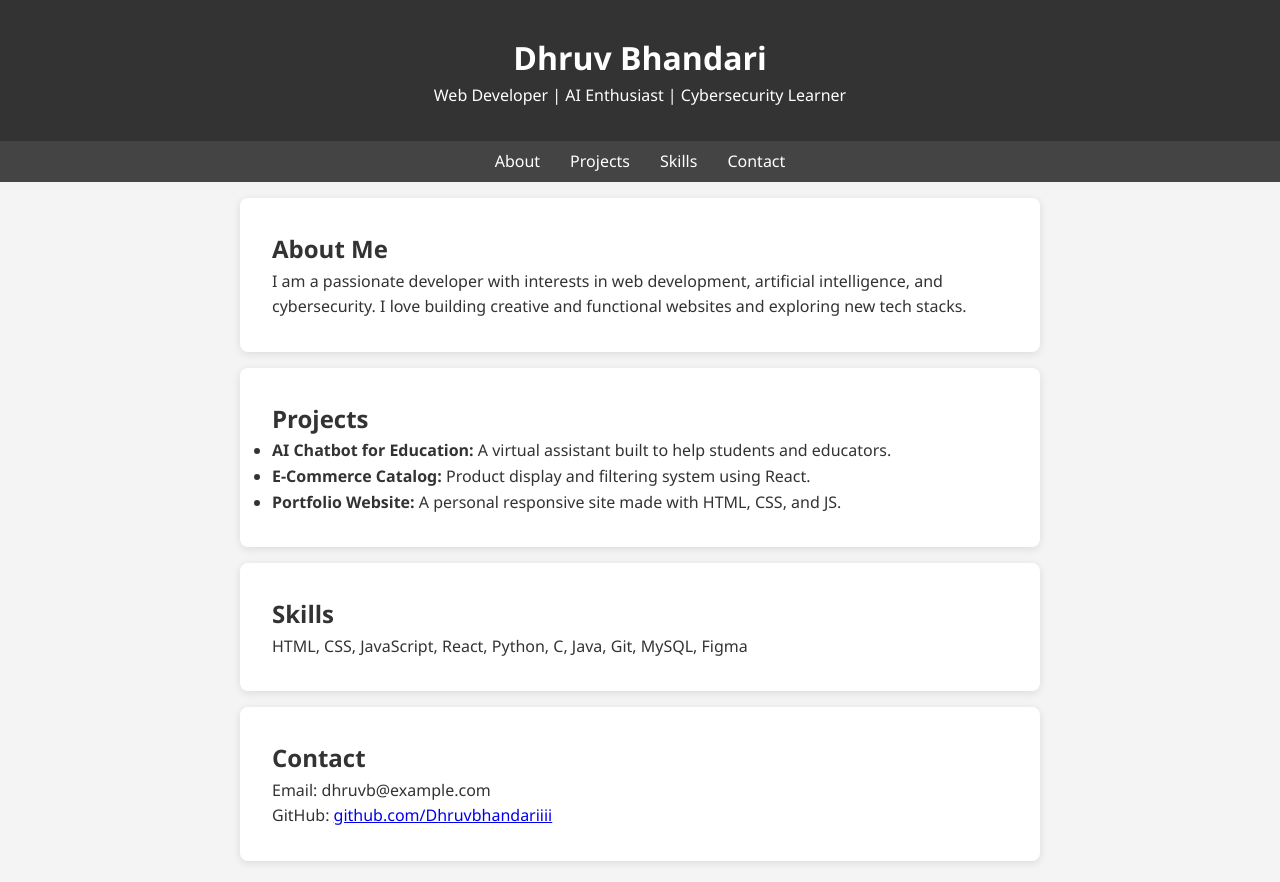
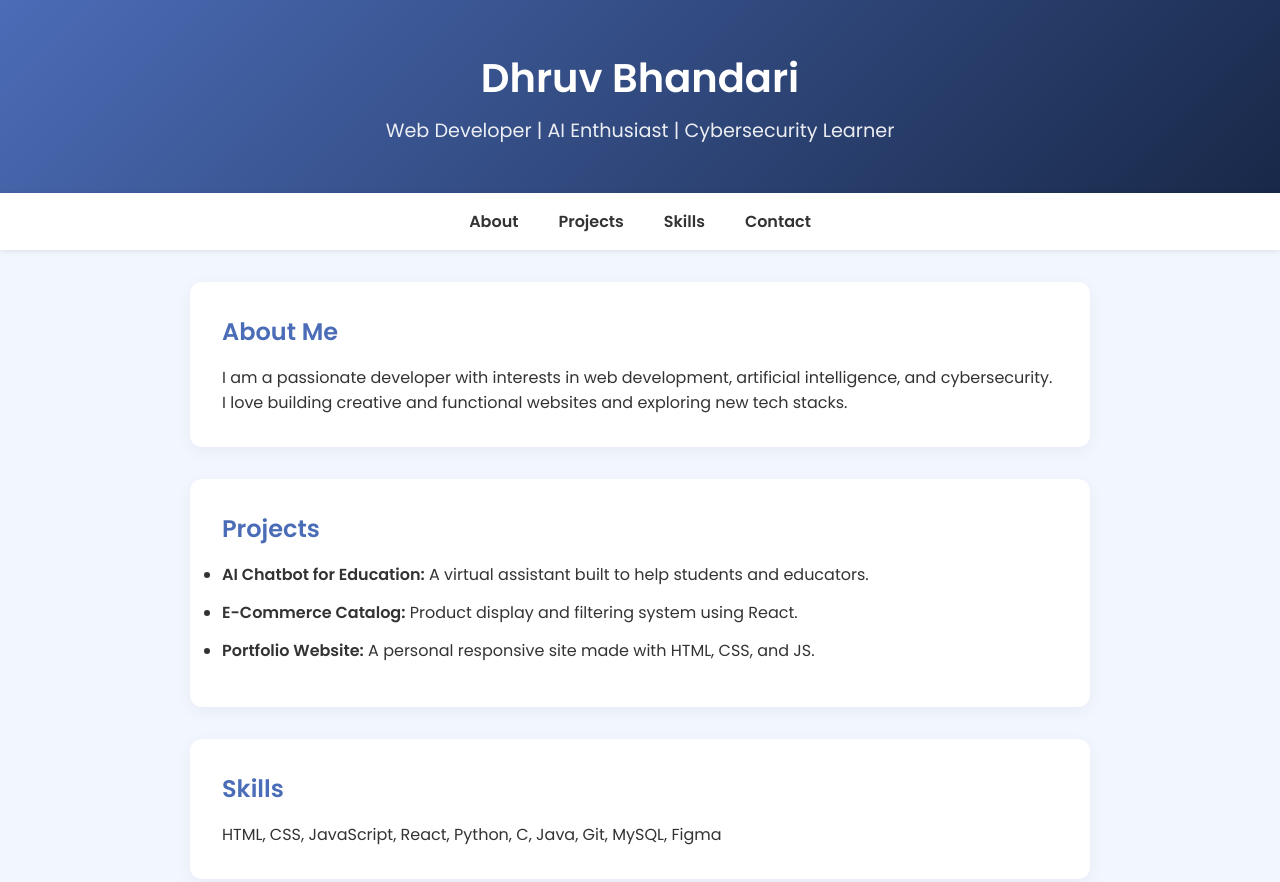
Before and after one commit to Dhruvbhandariiii/Dhruvbhandariiii.github.io, a plain HTML site: page index.html in a window 1280 px wide. Shown: the top 882 px of the page. Drawn offline with Linux system fonts and the light colour scheme.

Commit message:
Update index.html

```diff
--- a/index.html
+++ b/index.html
@@ -1,64 +1,115 @@
 <!DOCTYPE html>
 <html lang="en">
 <head>
-    <meta charset="UTF-8">
-    <meta name="viewport" content="width=device-width, initial-scale=1.0">
-    <title>My Portfolio</title>
+  <meta charset="UTF-8" />
+  <meta name="viewport" content="width=device-width, initial-scale=1.0"/>
+  <title>Dhruv's Portfolio</title>
+
+  <!-- Google Font -->
+  <link href="https://fonts.googleapis.com/css2?family=Poppins:wght@400;600&display=swap" rel="stylesheet">
 
   <style>
     * {
       margin: 0;
       padding: 0;
       box-sizing: border-box;
+      scroll-behavior: smooth;
     }
 
     body {
-            font-family: 'Segoe UI', sans-serif;
-            line-height: 1.6;
-            background-color: #f4f4f4;
+      font-family: 'Poppins', sans-serif;
+      background: #f2f7ff;
       color: #333;
     }
 
     header {
-            background: #333;
-            color: #fff;
-            padding: 2rem;
+      background: linear-gradient(135deg, #4b6cb7, #182848);
+      color: white;
+      padding: 3rem 1rem;
       text-align: center;
+      box-shadow: 0 2px 10px rgba(0, 0, 0, 0.2);
+    }
+
+    header h1 {
+      font-size: 2.5rem;
+      margin-bottom: 0.5rem;
+    }
+
+    header p {
+      font-size: 1.2rem;
+      opacity: 0.9;
     }
 
     nav {
-            background: #444;
+      background: #fff;
       display: flex;
       justify-content: center;
-            padding: 0.5rem;
+      padding: 1rem;
+      box-shadow: 0 1px 5px rgba(0, 0, 0, 0.1);
+      position: sticky;
+      top: 0;
+      z-index: 999;
     }
 
     nav a {
-            color: #fff;
-            margin: 0 15px;
       text-decoration: none;
+      color: #333;
+      margin: 0 20px;
+      font-weight: 600;
+      transition: color 0.3s;
     }
 
     nav a:hover {
-            text-decoration: underline;
+      color: #4b6cb7;
     }
 
     section {
+      max-width: 900px;
+      background: white;
+      margin: 2rem auto;
       padding: 2rem;
-            max-width: 800px;
-            margin: auto;
-            background-color: #fff;
-            margin-top: 1rem;
-            border-radius: 8px;
-            box-shadow: 0 2px 8px rgba(0,0,0,0.1);
+      border-radius: 12px;
+      box-shadow: 0 4px 16px rgba(0,0,0,0.05);
+    }
+
+    section h2 {
+      color: #4b6cb7;
+      margin-bottom: 1rem;
+    }
+
+    ul li {
+      margin-bottom: 0.8rem;
+    }
+
+    a {
+      color: #4b6cb7;
     }
 
     footer {
       text-align: center;
-            padding: 1rem;
-            background: #333;
-            color: #fff;
+      padding: 1.5rem;
+      background: #182848;
+      color: white;
       margin-top: 2rem;
+    }
+
+    @media (max-width: 600px) {
+      header h1 {
+        font-size: 2rem;
+      }
+
+      nav {
+        flex-direction: column;
+      }
+
+      nav a {
+        margin: 10px 0;
+      }
+
+      section {
+        margin: 1rem;
+        padding: 1.5rem;
+      }
     }
   </style>
 </head>
```
Lines whose indentation alone changed are shown as unchanged.
